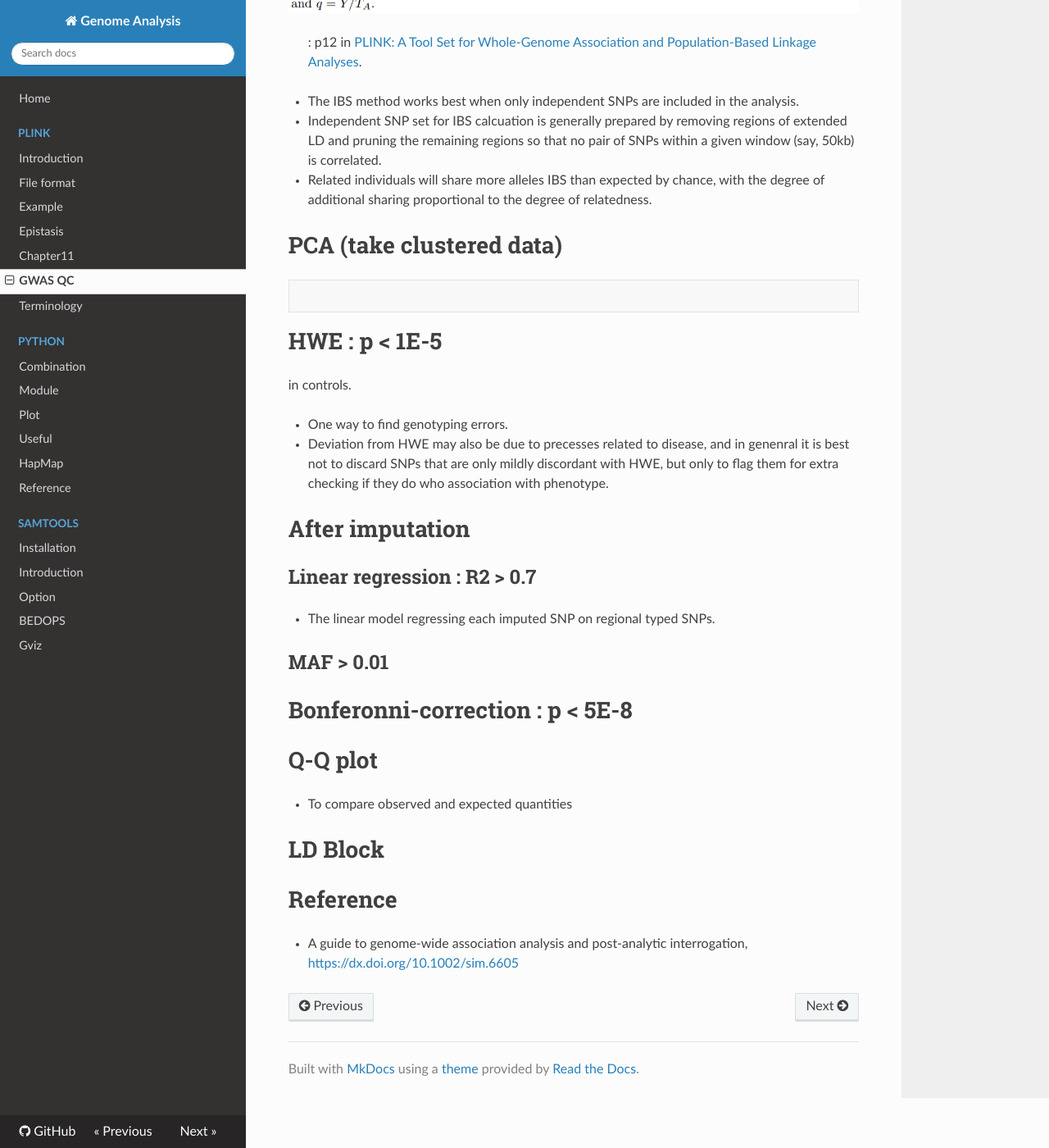
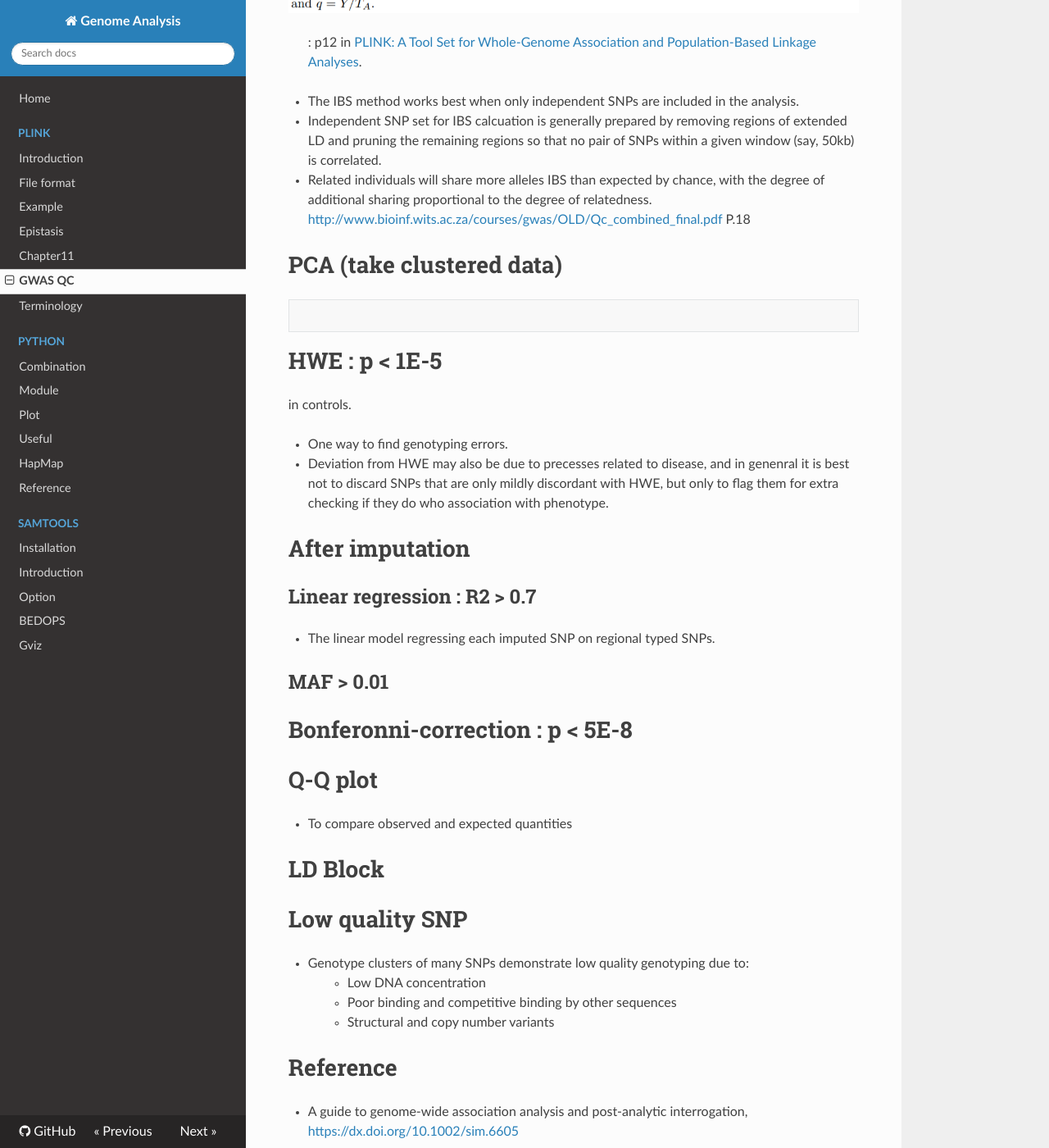
Before and after one commit to WonyoungCho/plink, an MkDocs documentation site: the page built from docs/GWAS.md, in a window 1280 px wide and 1400 px high, scrolled down 3936 px. Shown: the whole window at 82% size. Built offline with MkDocs 1.6.1, drawn with Linux system fonts in a browser that asks for light colours; nearby versions of some CDN libraries; old or Windows-style settings are respelled for this version of MkDocs.

Commit message:
Update GWAS.md

```diff
--- a/docs/GWAS.md
+++ b/docs/GWAS.md
@@ -139,6 +139,7 @@ plt.show()
 - The IBS method works best when only independent SNPs are included in the analysis.
 - Independent SNP set for IBS calcuation is generally prepared by removing regions of extended LD and pruning the remaining regions so that no pair of SNPs within a given window (say, 50kb) is correlated.
 - Related individuals will share more alleles IBS than expected by chance, with the degree of additional sharing proportional to the degree of relatedness.
+<http://www.bioinf.wits.ac.za/courses/gwas/OLD/Qc_combined_final.pdf> P.18
 
 
 # PCA (take clustered data)
@@ -165,5 +166,11 @@ in controls.
 
 #  LD Block
 
+# Low quality SNP
+- Genotype clusters of many SNPs demonstrate low quality genotyping due to:
+> - Low DNA concentration
+> - Poor binding and competitive binding by other sequences
+> - Structural and copy number variants
+
 # Reference
 - A guide to genome-wide association analysis and post-analytic interrogation, <https://dx.doi.org/10.1002/sim.6605>
```
